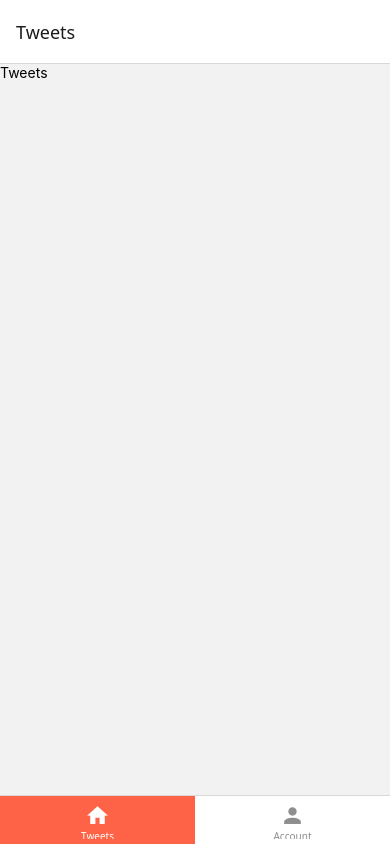
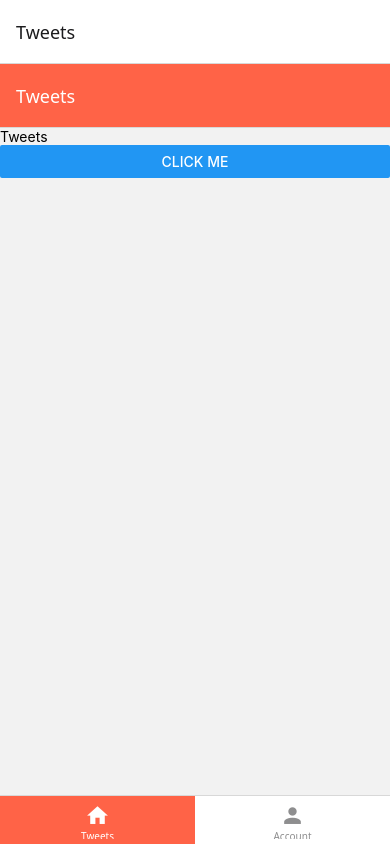
Before and after one commit to Qashu02/ReactnNativelearning, a React Native app in the folder DoneWithIt/: screen / in a window 390 px wide. Built offline with nearby package versions, Linux system fonts and the light colour scheme.

Commit message:
Navigation Nesting

```diff
--- a/DoneWithIt/App.js
+++ b/DoneWithIt/App.js
@@ -16,7 +16,7 @@ const Tweets = ({navigation}) => (
   <Screen>
 
     <Text>Tweets</Text>
-
+<Link/>
   </Screen>
 );
 const Account =( ) =>  <Text> Account is ready </Text>
@@ -56,7 +56,8 @@ const TabNavigator=()=>{
       tabBarActiveTintColor:"white"
     }} >
 
-<Tab.Screen name='Tweets' component={Tweets} options={{tabBarIcon:({size,color})=><MaterialCommunityIcons name='home' color={color} size={size} />}}/>
+<Tab.Screen name='Tweets' component={StackNavigator} //nesting navigation
+options={{tabBarIcon:({size,color})=><MaterialCommunityIcons name='home' color={color} size={size} />}}/>
 <Tab.Screen name='Account' component={Account} options={{tabBarIcon:({size,color})=><MaterialCommunityIcons name='account' color={color} size={size} />}}/>
     </Tab.Navigator>
   );
```
